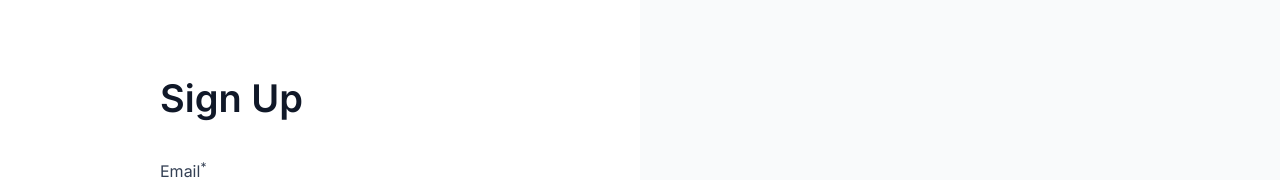
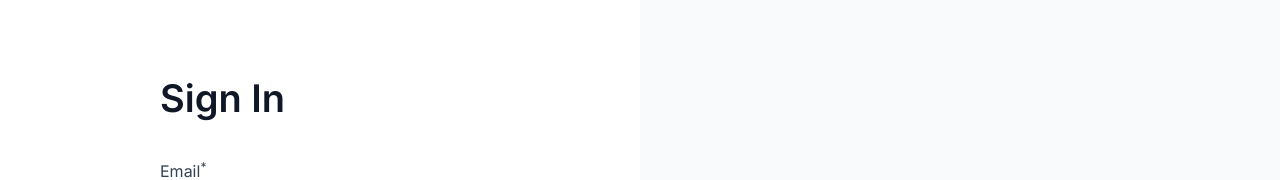
Before and after one commit to Bii-sama/Heal-haven-mha, a React (Vite) app in the folder frontend/: page /auth/login in a window 1280 px wide. Shown: the part 134-314 px from the top of the page. Built offline with nearby package versions, Linux system fonts and the light colour scheme.

Commit message:
change h1 text

```diff
--- a/frontend/src/pages/register/login.tsx
+++ b/frontend/src/pages/register/login.tsx
@@ -6,7 +6,7 @@ function Login() {
   return (
     <>
       <h1 className="text-[2.375rem] font-semibold text-healHavenGray900">
-        Sign Up
+        Sign In
       </h1>
       <form className="flex  w-full flex-col gap-5">
         <div className="text-healHavenGray700">
```
